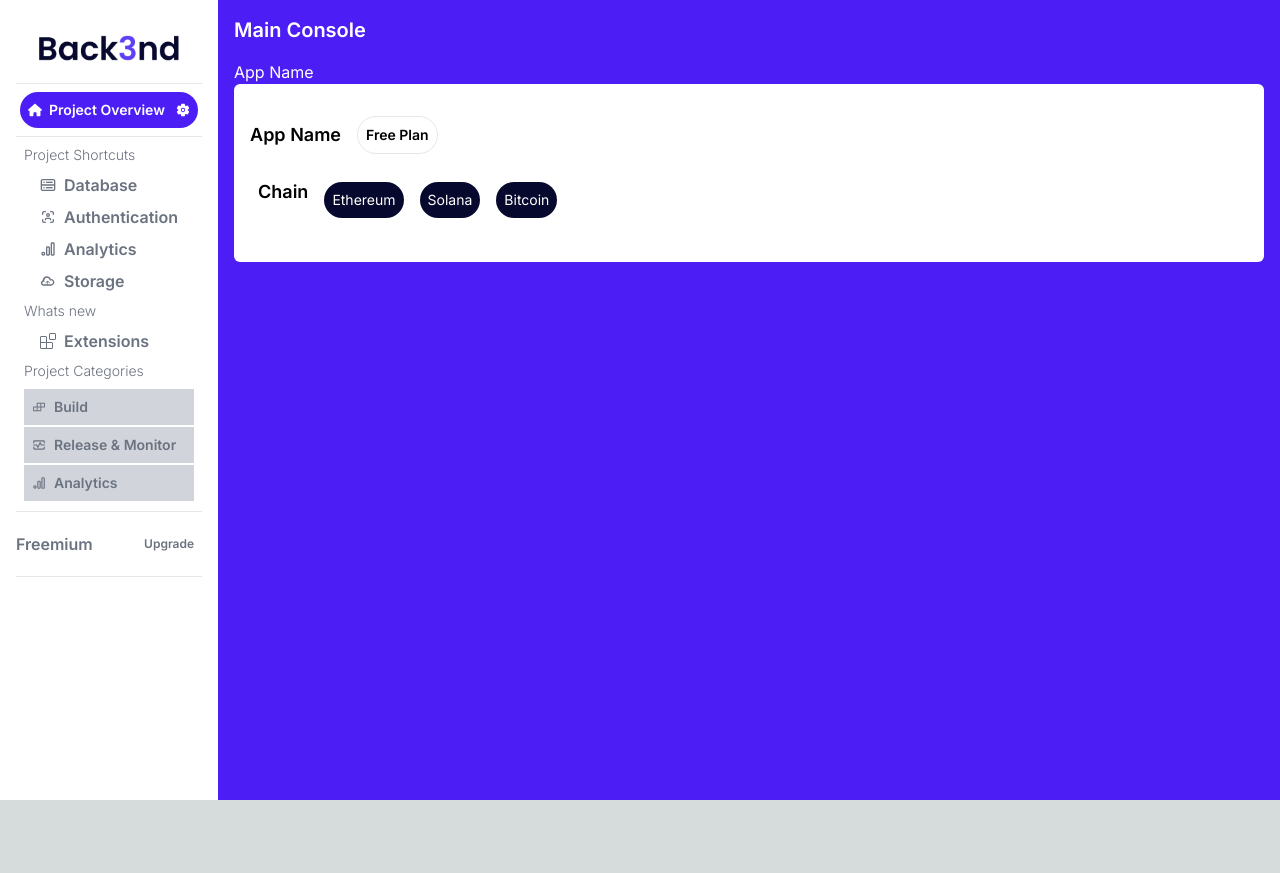
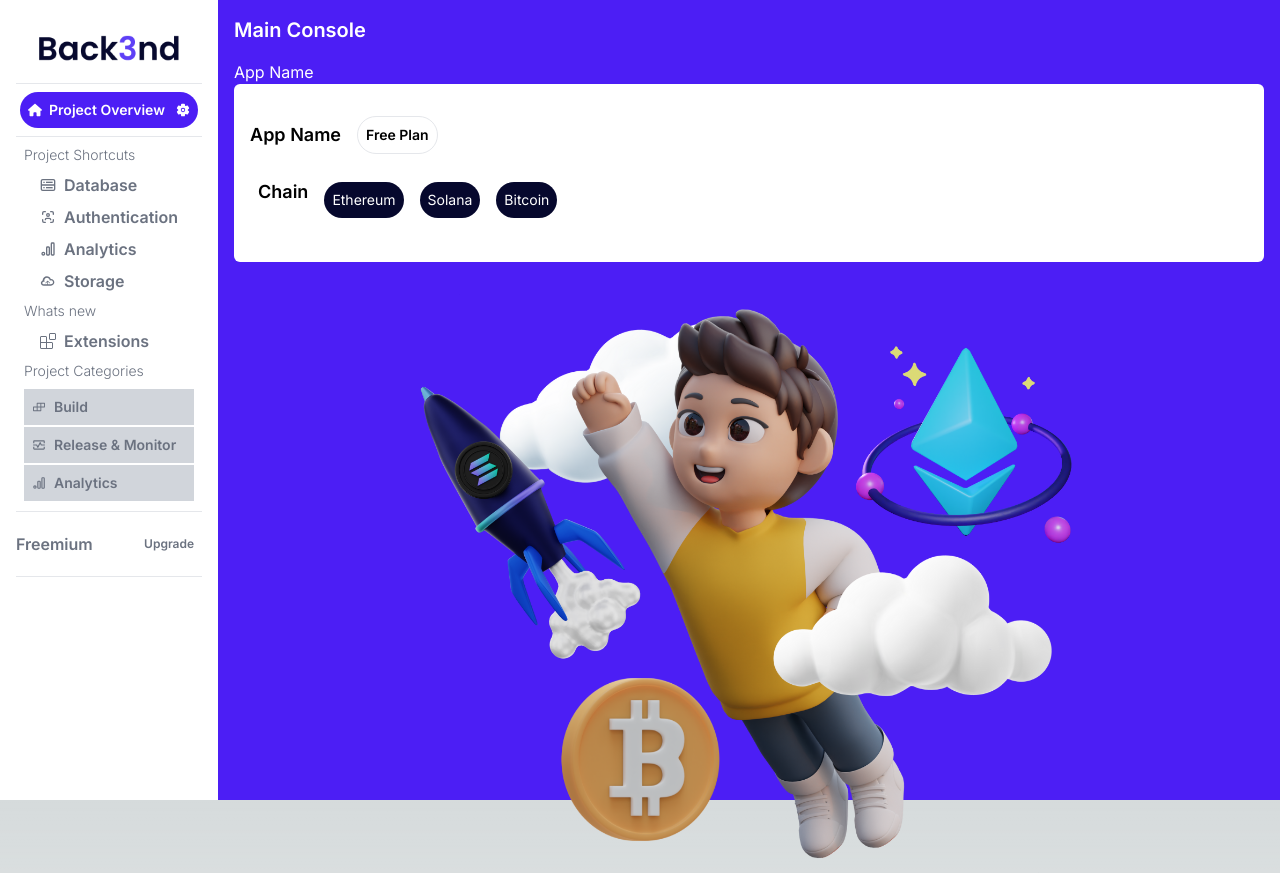
Before and after one commit to dAble-repos/back3nd-ui, a Next.js app: page /dashboard in a window 1280 px wide. Before the commit the page ends 800 px from the top, so only its background shows below. Built offline with nearby package versions, Linux system fonts and the light colour scheme.

Commit message:
🟢 ADD : added components to the dashboard component page

```diff
--- a/src/app/components/templates/header.tsx
+++ b/src/app/components/templates/header.tsx
@@ -29,7 +29,7 @@
             href="/dashboard"
             className="bg-primary hover:bg-primary-dark text-white font-bold py-2 px-4 rounded"
           >
-            Button
+            Dashboard
           </Link>
         </nav>
 
--- a/src/app/dashboard/page.tsx
+++ b/src/app/dashboard/page.tsx
@@ -1,8 +1,9 @@
 // Dashboard
 // Imports
 import LeftNavBar from "../components/templates/left_nav_bar";
-import { Link } from "../../../shared";
+import { Link, Image } from "../../../shared";
 import { MediumLinkDark } from "../components/atoms/links/common_links";
+import dashboardImg from "../../../public/images/dashboard_hero.png";
 
 export default function Page() {
   return (
@@ -30,6 +31,13 @@
             <MediumLinkDark link="/" title="Bitcoin" />
           </div>
         </div>
+        <Image
+          src={dashboardImg}
+          alt="Dashboard hero image"
+          width={500}
+          height={500}
+          className="mx-auto my-8 w-auto max-w-full h-auto"
+        />
       </div>
     </div>
   );
```
Also changed, not shown: public/images/dashboard_hero.png (added).
